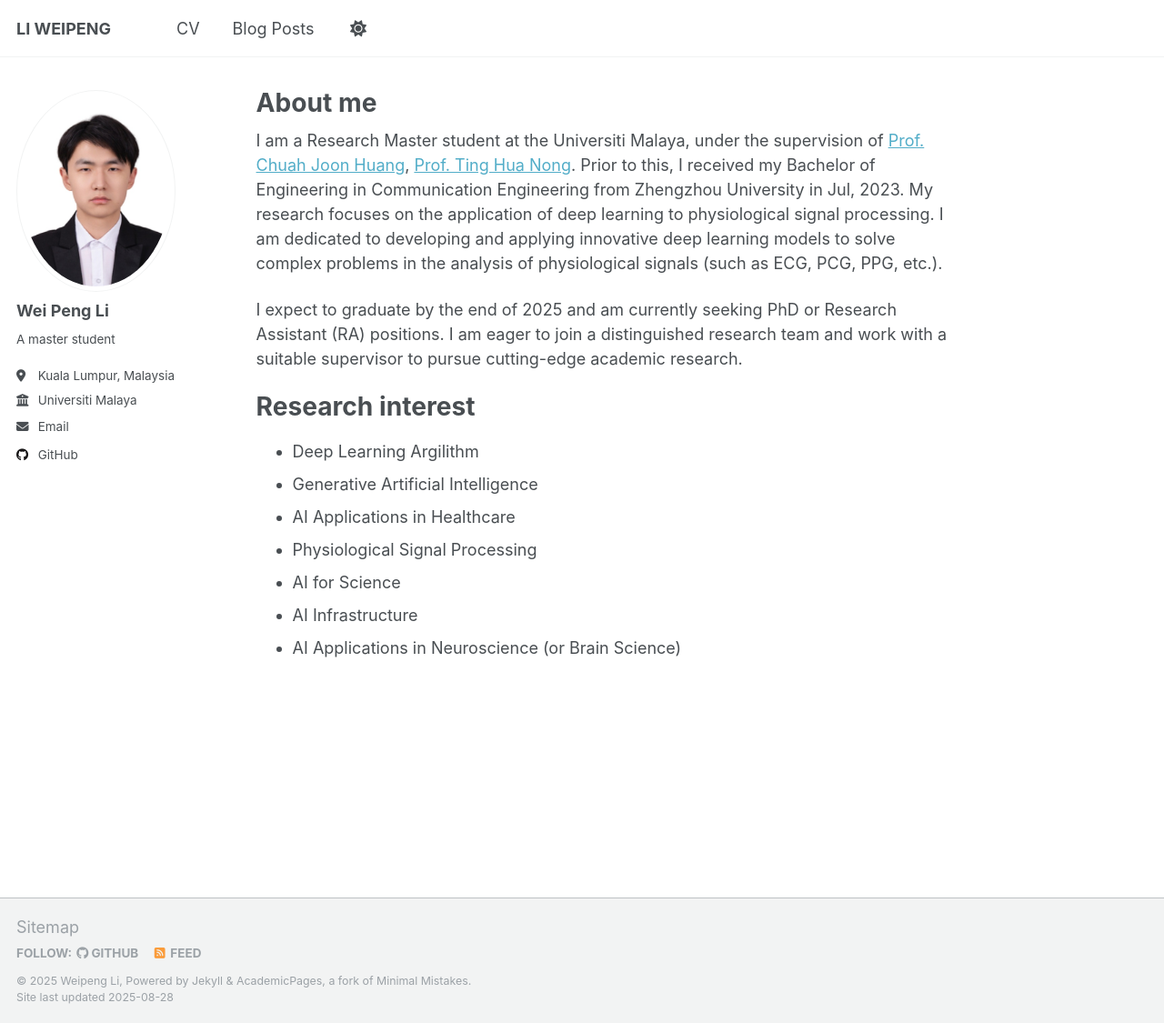
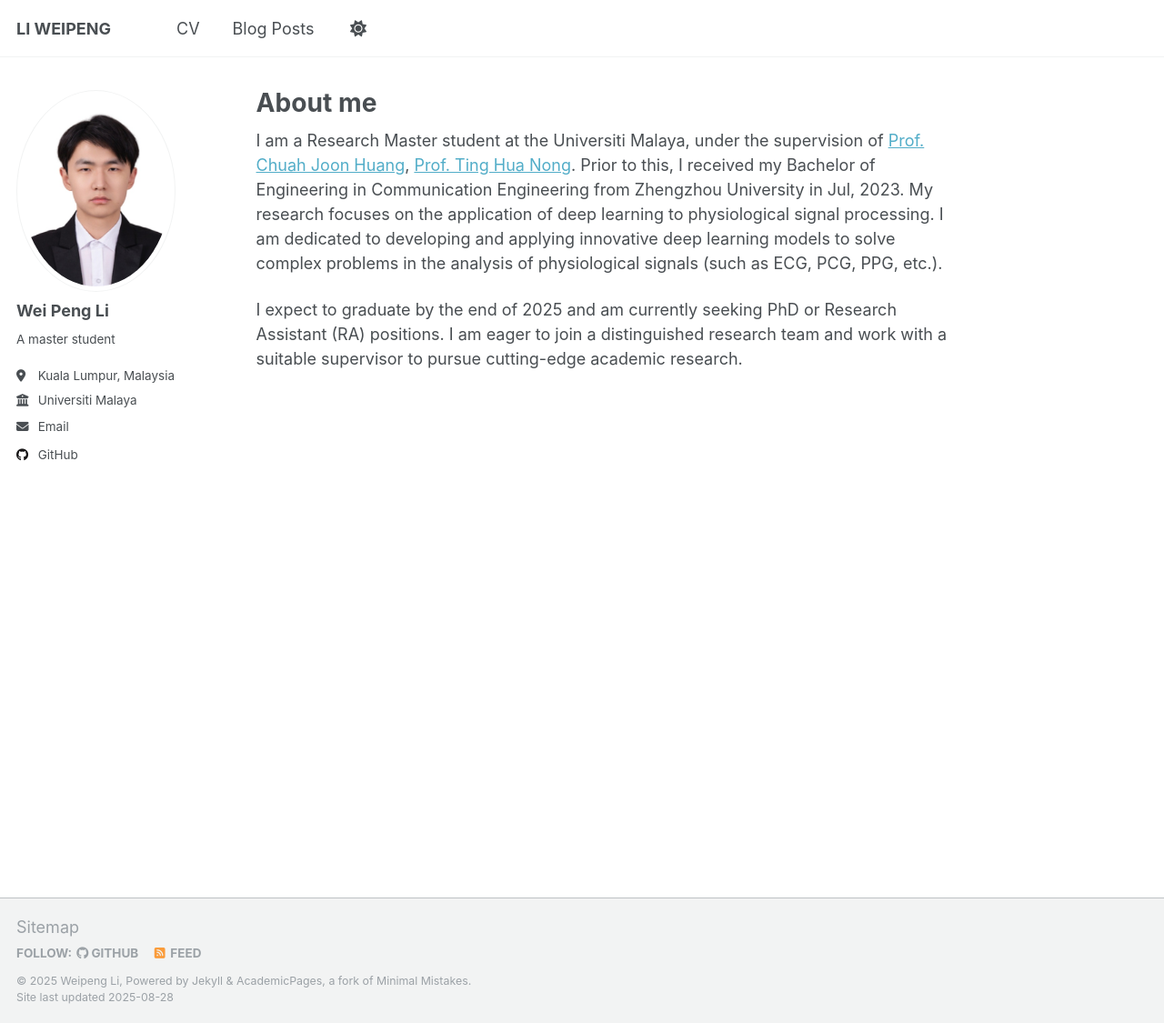
Before and after one commit to lightyLi/lightyli.github.io, a Jekyll site: the page built from _pages/about.md, in a window 1280 px wide and 1125 px high. Shown: the whole window at 91% size. Built offline with Jekyll 4.4.1, drawn with Linux system fonts in a browser that asks for light colours; a script that is not in the unit is left out.

Commit message:
Update about.md
Removed research interests section from the about page.

```diff
--- a/_pages/about.md
+++ b/_pages/about.md
@@ -9,13 +9,3 @@ redirect_from:
 I am a Research Master student at the Universiti Malaya, under the supervision of [Prof. Chuah Joon Huang](https://umexpert.um.edu.my/jhchuah.html), [Prof. Ting Hua Nong](https://umexpert.um.edu.my/tinghn.html). Prior to this, I received my Bachelor of Engineering in Communication Engineering from Zhengzhou University in Jul, 2023. My research focuses on the application of deep learning to physiological signal processing. I am dedicated to developing and applying innovative deep learning models to solve complex problems in the analysis of physiological signals (such as ECG, PCG, PPG, etc.).
 
 I expect to graduate by the end of 2025 and am currently seeking PhD or Research Assistant (RA) positions. I am eager to join a distinguished research team and work with a suitable supervisor to pursue cutting-edge academic research.
-
-Research interest
-======
-* Deep Learning Argilithm
-* Generative Artificial Intelligence
-* AI Applications in Healthcare
-* Physiological Signal Processing
-* AI for Science
-* AI Infrastructure
-* AI Applications in Neuroscience (or Brain Science)
```
